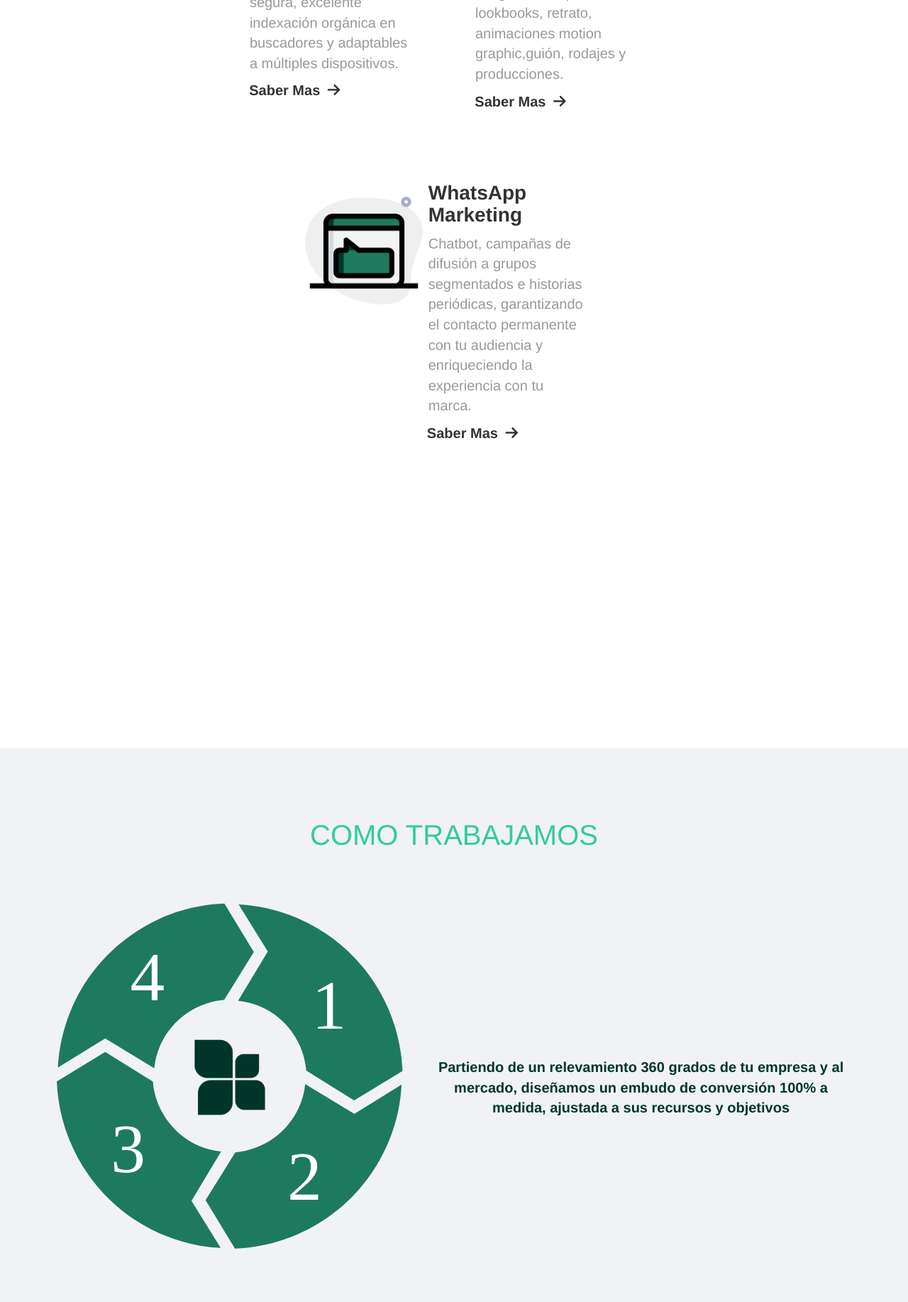
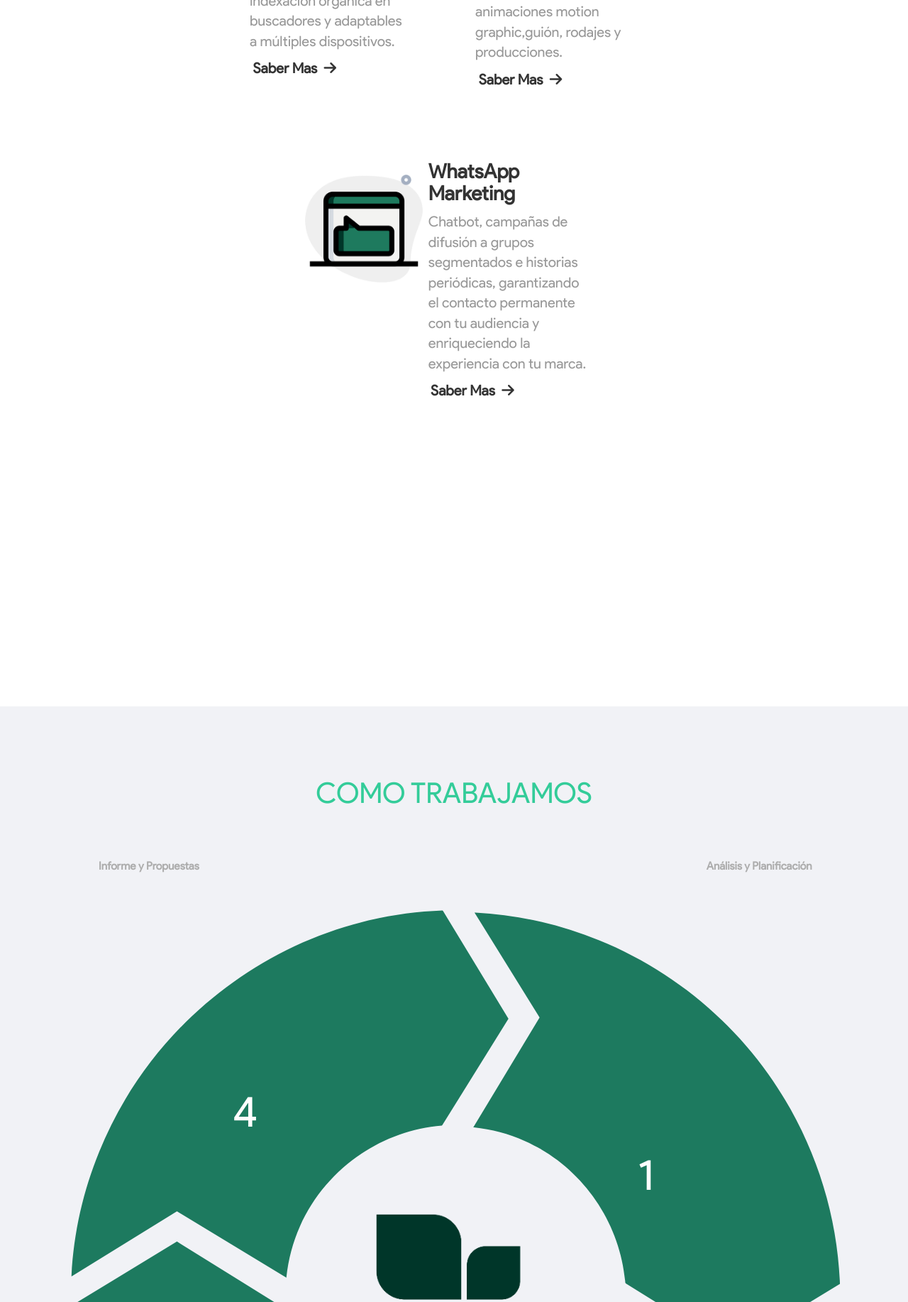
Before and after one commit to Fedecolombo1/KlivProyect, a PHP site: page / in a window 1280 px wide. Shown: the part 3786-5620 px from the top of the page at 71% size. Run offline with PHP 8.4, Linux system fonts and the light colour scheme; some libraries are stand-ins or nearby versions.

Commit message:
svg de como trabajamos

```diff
--- a/index.html
+++ b/index.html
@@ -481,6 +481,8 @@
                 <div class="align col-12 fondo">
                     <section class="row align como" style="width: 100% !important;">
                         <h1 class="col-12 titles comoT">COMO TRABAJAMOS</h1>
+                        <div id="svg-cont">
+
                             <?xml version="1.0" encoding="utf-8"?>
                             <!-- Generator: Adobe Illustrator 23.0.2, SVG Export Plug-In . SVG Version: 6.00 Build 0)  -->
                             <svg class="col-10 col-lg-5" version="1.1" id="Layer_1" xmlns="http://www.w3.org/2000/svg" xmlns:xlink="http://www.w3.org/1999/xlink" x="0px" y="0px"
@@ -489,8 +491,8 @@
                                 .st0{fill:#1D7A5F;}
                                 .st1{fill:none;}
                                 .st2{fill:#FFFFFF;}
-                            .st3{font-family:'ProductSans-Regular';}
-                            .st4{font-size:50px;}
+                                .st3{font-family: Product Sans!important;}                                }
+                                .st4{font-size:50px!important;}
                             </style>
                             <g id="flecha3">
                                 <path class="st0" d="M2.7,130.9l34.9-21.2L71.9,131l0.2,0.2c1.6,19.9,14.3,37.9,32.6,46c5.2,2.3,10.8,3.8,16.5,4.4l0.2,0L100,217.2
@@ -519,6 +521,11 @@
                             <rect x="41.7" y="160.8" class="st1" width="37.4" height="43.2"/>
                             <text transform="matrix(1 0 0 1 41.6724 196.6167)" class="st2 st3 st4">3</text>
                             </svg>
+                            <div class="titulos-pasos" id="paso1txt">Análisis y Planificación</div>
+                            <div class="titulos-pasos" id="paso2txt">Puesta en marcha</div>
+                            <div class="titulos-pasos" id="paso3txt">Monitoreo y optimización</div>
+                            <div class="titulos-pasos" id="paso4txt">Informe y Propuestas</div>
+                        </div>
 
                         <p class="col-12 col-lg-6 textC">Partiendo de un relevamiento 360 grados de tu empresa y al mercado, diseñamos un embudo de conversión 100% a medida, ajustada a sus recursos y objetivos</p>
                     </section>
--- a/stylesheets/style.css
+++ b/stylesheets/style.css
@@ -7,16 +7,19 @@
 
 
 @font-face{
-	font-family:"Product Sans";
-        src: url(../slick/fonts/Product-Sans-Regular.ttf)  format("truetype");
+	font-family:Product Sans;
+    src: url(../slick/fonts/Product-Sans-Regular.ttf);
+    font-weight: normal;
+    font-style: normal;
 }
 
 body{
     overflow-x: hidden;
-    font-family: 'Product Sans';
+    font-family: Product Sans!important;
 }
+
 button, input{
-    font-family: 'Product Sans';
+    font-family: Product Sans!important;
 }
 header.desk1 {
 position: absolute;
@@ -252,6 +255,37 @@
     font-weight: 500;
     font-size: 34px;
     margin-top: 40px;
+}
+#svg-cont{
+    position: relative;
+    padding: 5%;
+}
+#svg-cont>svg{
+    width: 100%;
+}
+.titulos-pasos{
+    position: absolute;
+    text-align: center;
+    font-weight: 600;
+    color: #adadad;
+    font-size: 1.1em;
+    width: 26%;
+}
+#paso1txt{
+    right: 3%;
+    top: 0%;
+}
+#paso2txt{
+    right: 3%;
+    bottom: 0%;
+}
+#paso3txt{
+    left: 3%;
+    bottom: 0%;
+}
+#paso4txt{
+    left: 3%;
+    top: 0%;
 }
 
 .textC{
```
Also changed, not shown: Images/diagrama-flechas.svg. Lines whose indentation alone changed are shown as unchanged.
